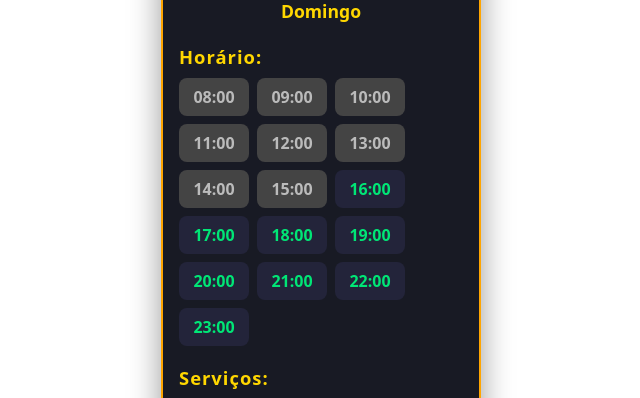
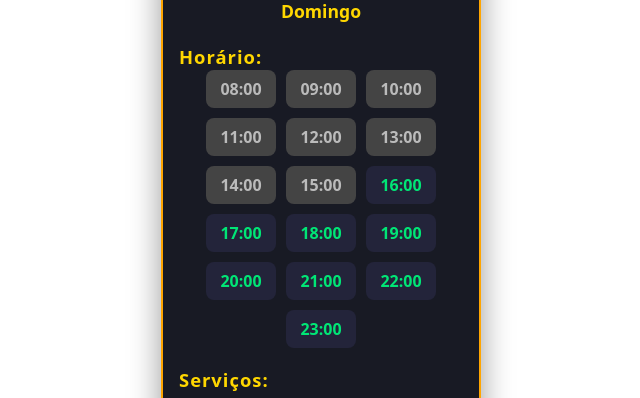
Before and after one commit to LeleuArtes/agenda, a Vue app: page /cliente/agendamento in a window 1280 px wide. Shown: the part 336-734 px from the top of the page, without its empty margins (319-959 px from the left). Built offline with nearby package versions, Linux system fonts and the light colour scheme; no server answers; the database is empty.

Commit message:
fix: adiciona tipagem do router e remove import não usado

```diff
--- a/src/pages/cliente/agendamento.vue
+++ b/src/pages/cliente/agendamento.vue
@@ -335,8 +335,9 @@ function irParaHistorico() {
 .horarios-list {
   display: flex;
   flex-wrap: wrap;
-  gap: 8px;
-  margin-top: 8px;
+  justify-content: center;
+  gap: 10px;
+  margin-bottom: 18px;
 }
 .horarios-list button {
   min-width: 70px;
```
